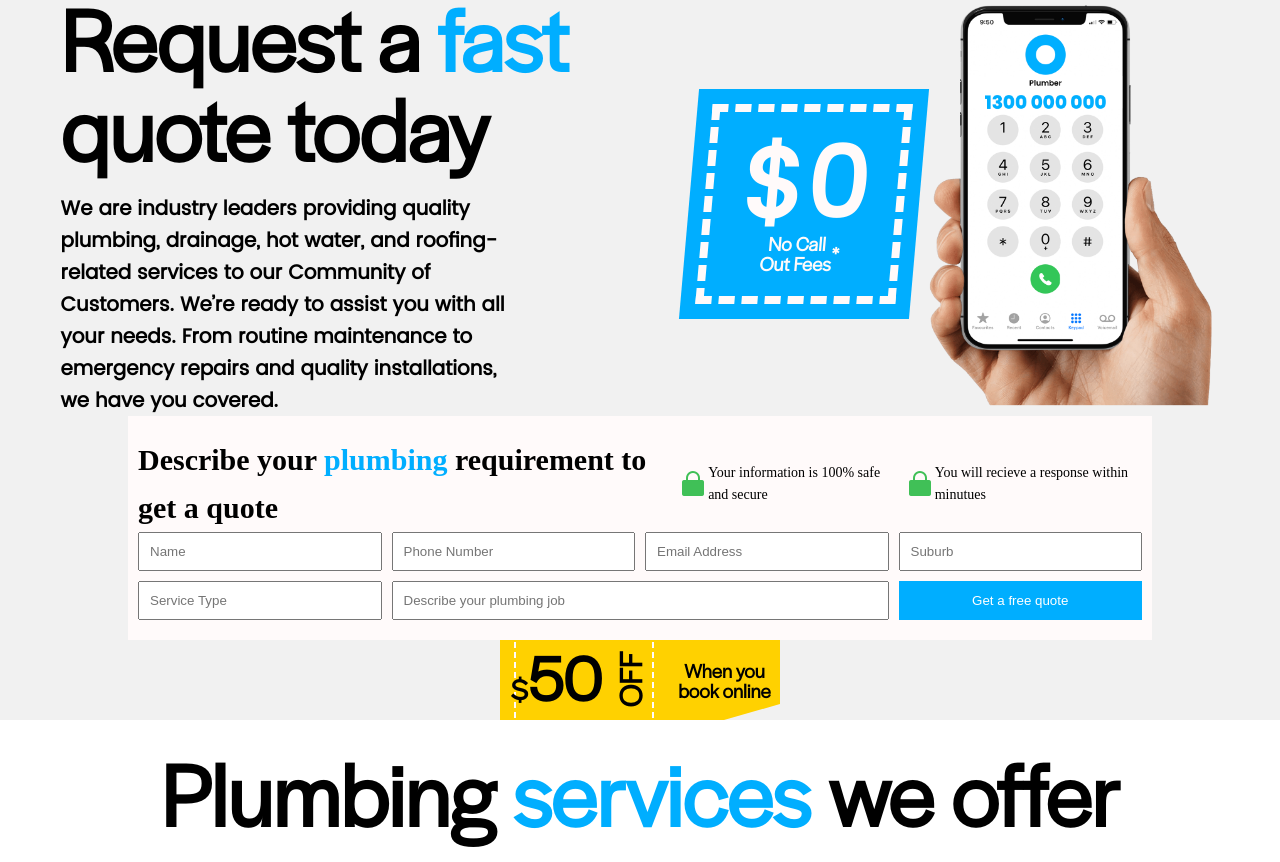
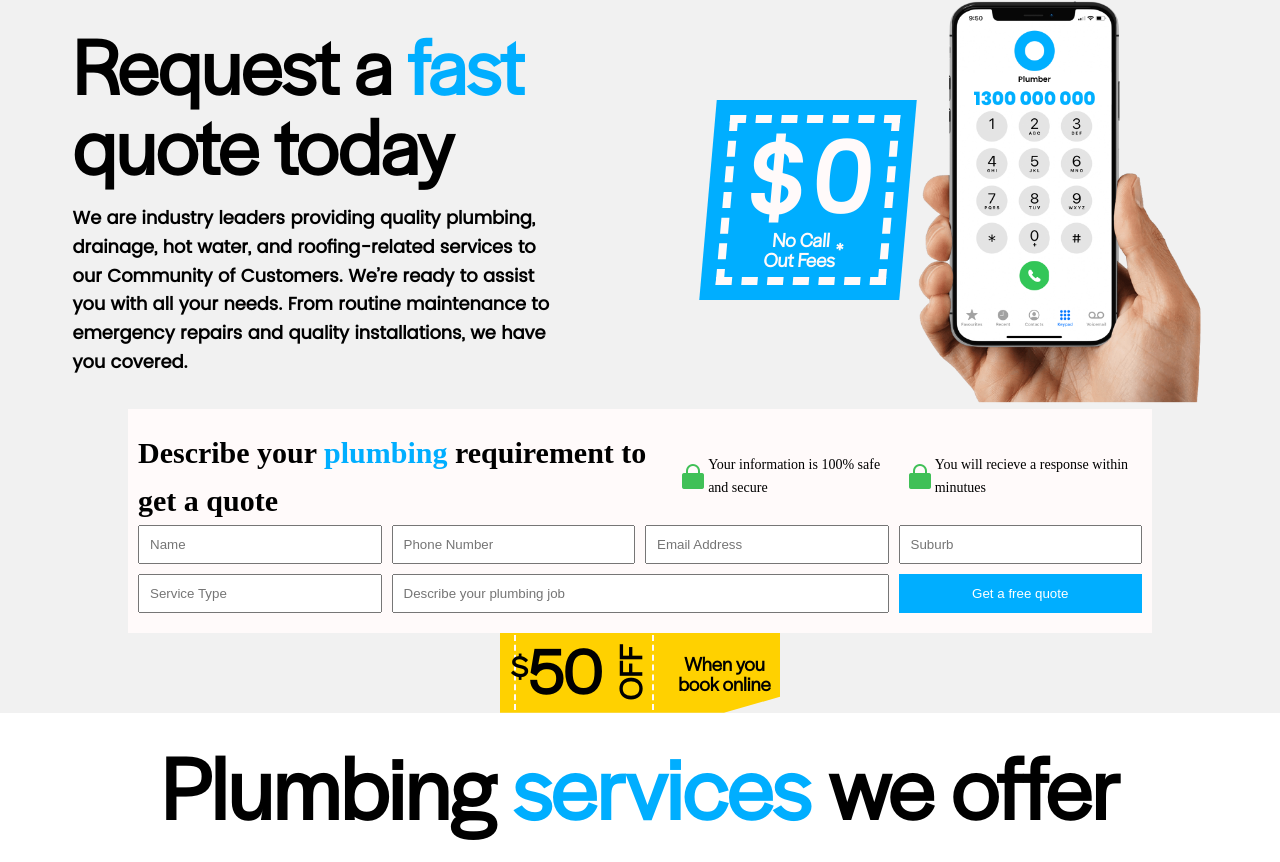
Before and after one commit to LeiliAQ/landingpage, a React (Create React App) app: page / in a window 1280 px wide. Shown: the part 698-1560 px from the top of the page. Built offline with nearby package versions, Linux system fonts and the light colour scheme.

Commit message:
Minor changes

```diff
--- a/src/components/Others/Others.css
+++ b/src/components/Others/Others.css
@@ -1,3 +1,7 @@
+.Others{
+    background-color: #f1f1f1;
+    width: 100%;
+}
 .others-container{
     width: 80%;
     margin:0 auto;
--- a/src/components/Others/Others.js
+++ b/src/components/Others/Others.js
@@ -6,7 +6,7 @@ import Sydney from './Sydney.js'
 export default class Others extends Component {
   render() {
     return (
-      <div>
+      <div className='Others'>
         <div className="others-container">
                 <Repairbanner/>
                 <Sydney/>
--- a/src/components/Others/Sydney.css
+++ b/src/components/Others/Sydney.css
@@ -1,8 +1,6 @@
+
 .sydney{
-    width: 100%;
-    /* min-height: 800px; */
-    background: #f1f1f1;
-    box-sizing: border-box;
+
 }
 .sydney-faqs{
     background: #f1f1f1;
--- a/src/components/Quote.css
+++ b/src/components/Quote.css
@@ -15,7 +15,7 @@
 }
 
 .disc-title{
-    font-size: 90px;
+    font-size: 80px;
     max-width: 60rem;
     font-family: Halyard Display;
     line-height: 1;
@@ -24,9 +24,9 @@
     color:#00aeff;
 }
 .disc-text{
-    max-width: 45rem;
+    max-width: 49rem;
     font-family: popins;
-    font-size: 20px;
+    font-size: 18px;
 }
 .quote-image-conntainer{
     display: flex;
@@ -35,8 +35,8 @@
 }
 
 .no-fee-outer{
-    width: 23rem;
-    height: 23rem;
+    width: 20rem;
+    height: 20rem;
     background: #00aeff;
     transform: skew(-5deg);
     display: flex;
@@ -45,8 +45,8 @@
 }
 .no-fee-inner{
     background: #00aeff;
-    width: 20rem;
-    height: 20rem;
+    width: 17rem;
+    height: 17rem;
     background: transparent;
     border: 0.8rem snow dashed;
     z-index: 100;
@@ -60,7 +60,7 @@
     justify-content: center;
     align-items: center;
 }
-.no-fee-inner div{
+.no-fee-digit{
     font-size: 98px;
     font-family: popins;
     line-height: 1;
@@ -147,7 +147,7 @@
     width: 28rem;
     height: 8rem;
     background: #ffd100;
-
+    font-weight: bold;
     font-size: 2rem;
     margin: 0 auto;
     display: flex;
@@ -185,9 +185,8 @@
 }
 
 .dollar-sign{
-    /* position: absolute;
-    left: 0; */
-
+    position: relative;
+    top: -16px;
 }
 
 
--- a/src/components/Quote.js
+++ b/src/components/Quote.js
@@ -21,7 +21,7 @@ export default class Quote extends Component {
                 <div className="quote-image-conntainer">
                     <div className="no-fee-outer">
                         <div className="no-fee-inner">
-                            <div>$0</div>
+                            <div className='no-fee-digit'>$0</div>
                              <p className="no-call-out">
                                     No Call <br /> Out Fees <sup>*</sup>
                              </p>
@@ -67,7 +67,9 @@ export default class Quote extends Component {
             {/* book online */}
             <div className="book-online">
                 <div className="off">
-                    <div><sup className='dollar-sign'>$</sup><span className='book-online-number'>50</span></div>
+                    <div>
+                    <span className='dollar-sign'><span>$</span></span>
+                    <span className='book-online-number'>50</span></div>
 
                     <div className="rorated-off">OFF</div>
                 </div>
```
